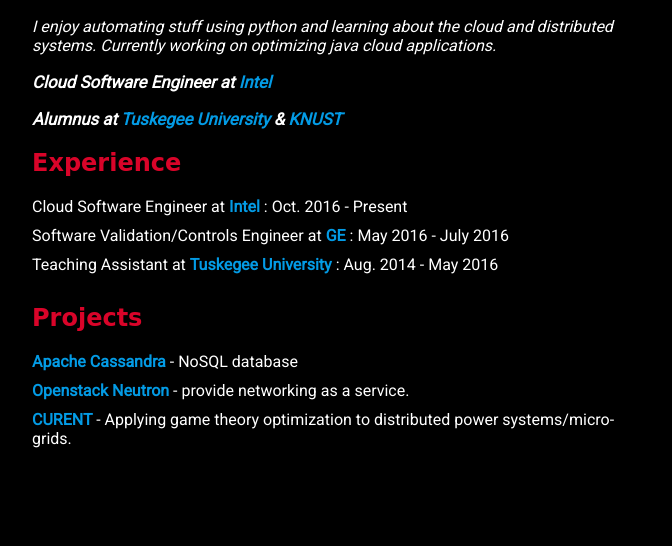
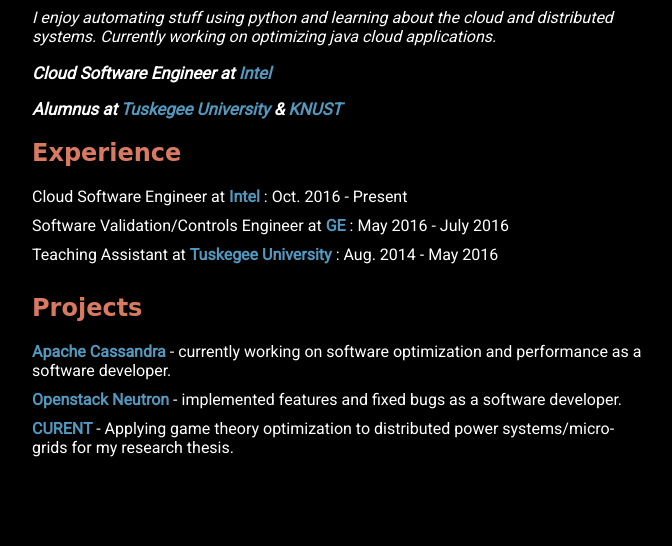
Before and after one commit to nanaboat/nanaboat.github.io, a plain HTML site: page index.html in a window 1280 px wide. Shown: the part 262-808 px from the top of the page, without its empty margins (298-970 px from the left). Drawn offline with Linux system fonts and the light colour scheme; a web font is replaced by a local one.

Commit message:
cassandra

```diff
--- a/index.html
+++ b/index.html
@@ -58,19 +58,21 @@
             <li>
                 <a class="link" href="https://cassandra.apache.org/">
                     Apache Cassandra
-                </a> - NoSQL database
+                </a> - currently working on software optimization and
+                performance as a software developer.
             </li>
             <li>
                 <a class="link" href="https://docs.openstack.org/neutron/latest/">
                     Openstack Neutron
-                </a> - provide networking as a service.
+                </a> - implemented features and fixed bugs as a software
+                developer.
             </li>
             <li>
                 <a class="link" href="https://curent.utk.edu/">
                     CURENT
                 </a>
                 - Applying game theory optimization to distributed power
-                systems/micro-grids.
+                systems/micro-grids for my research thesis.
             </li>
         </ul>
 </div>
--- a/style.css
+++ b/style.css
@@ -11,7 +11,7 @@ body {
 
 h1, h2 {
   font-family: 'Baloo', cursive;
-  color: #D90429;
+  color: #D77A61;
 }
 
 @media screen and (min-width: 375px) {
@@ -90,6 +90,6 @@ li {
 
 .link {
   cursor: pointer;
-  color: #039be5;
+  color: #5398BE;
   font-weight: bold;
 }
```
